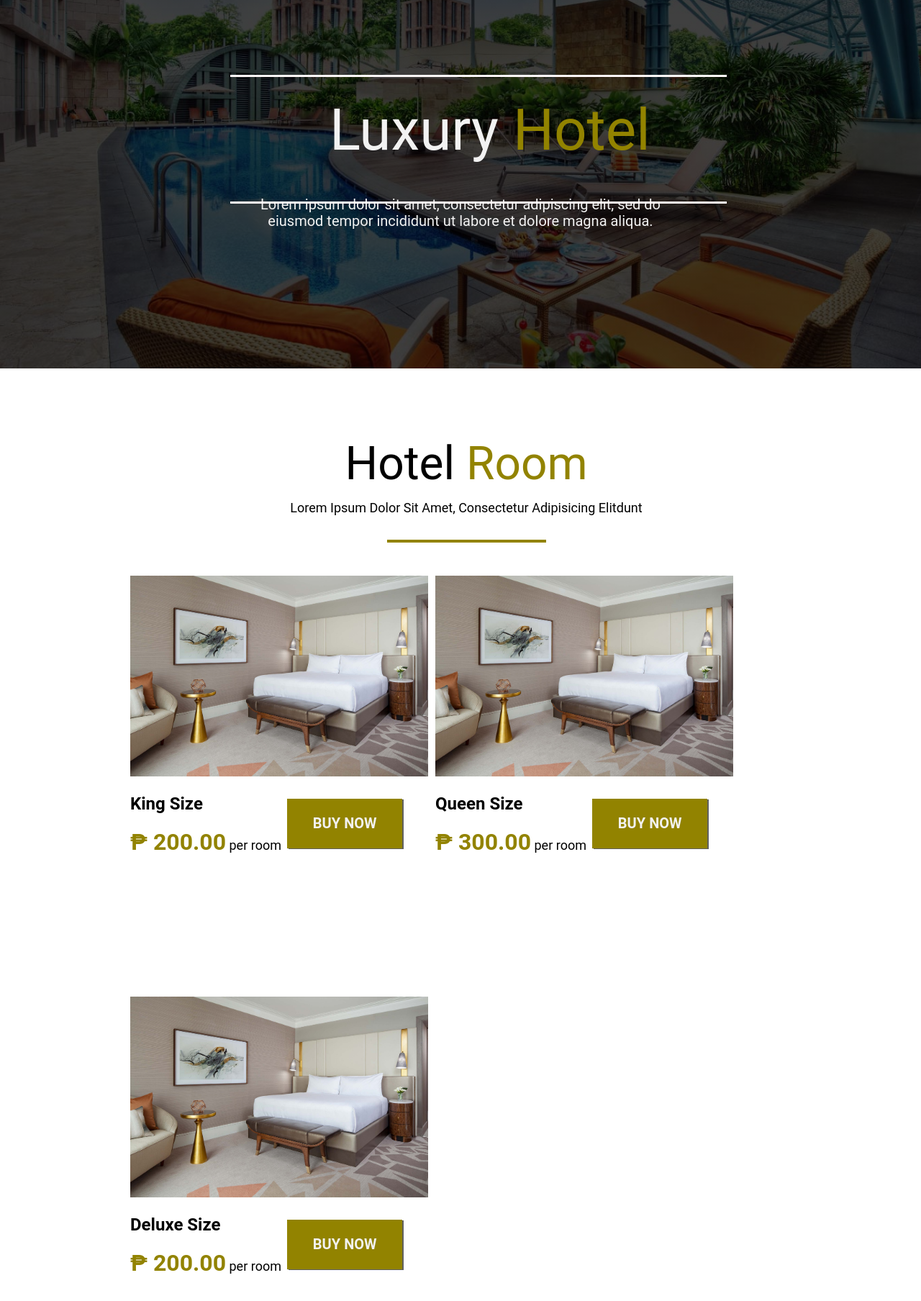
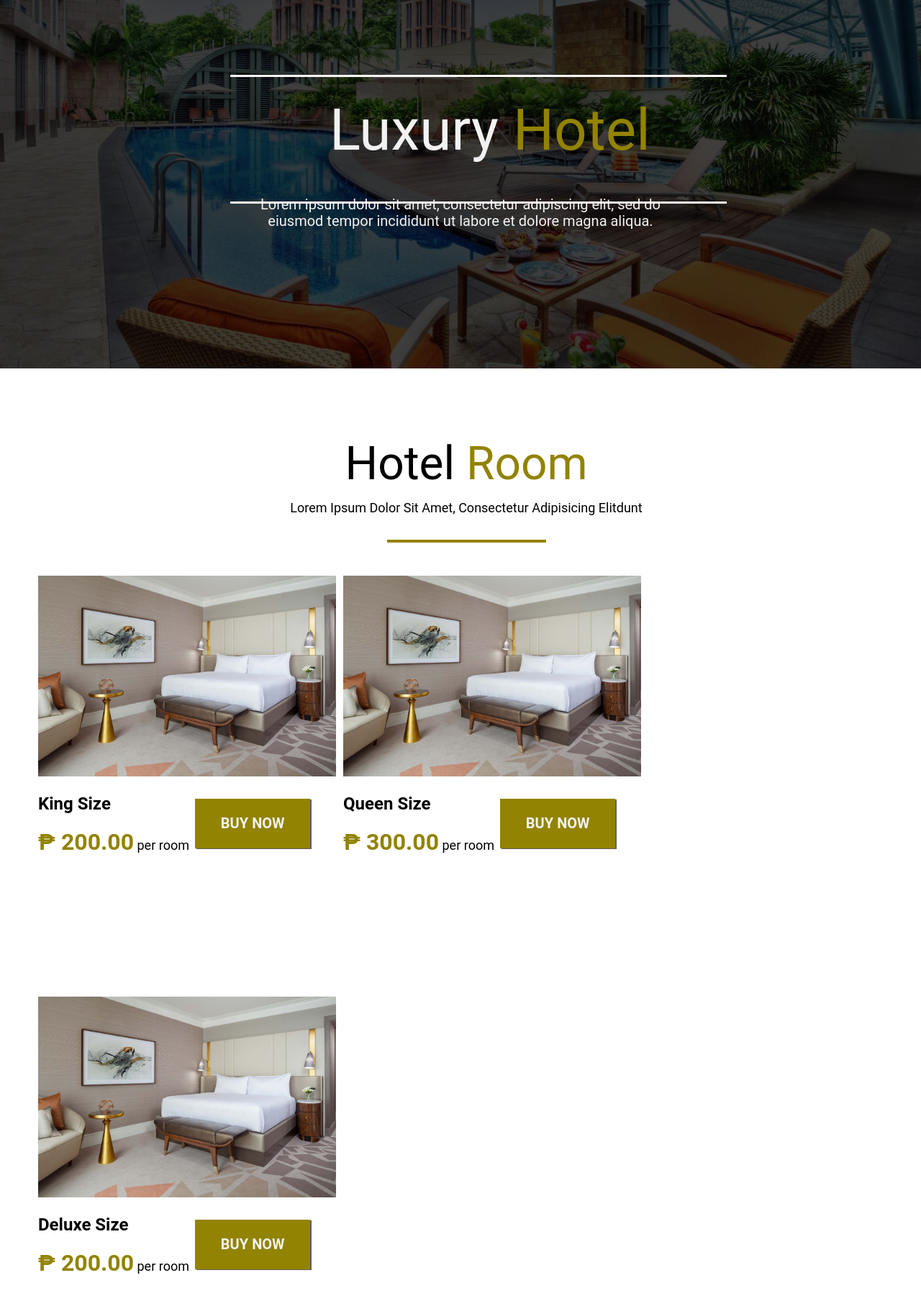
Before and after one commit to jayekzdi/hotel-room-xd, an Angular app: page / in a window 1280 px wide. Shown: the top 1808 px of the page at 72% size. Built offline with nearby package versions, Linux system fonts and the light colour scheme.

Commit message:
updated 5:30

```diff
--- a/src/app/prices/prices.component.css
+++ b/src/app/prices/prices.component.css
@@ -40,7 +40,6 @@ margin: 30px auto;
 
 .price-container{
     position: absolute;
-    left: 10%;
 }
 .pr-grid{
     width: 414px;
```
